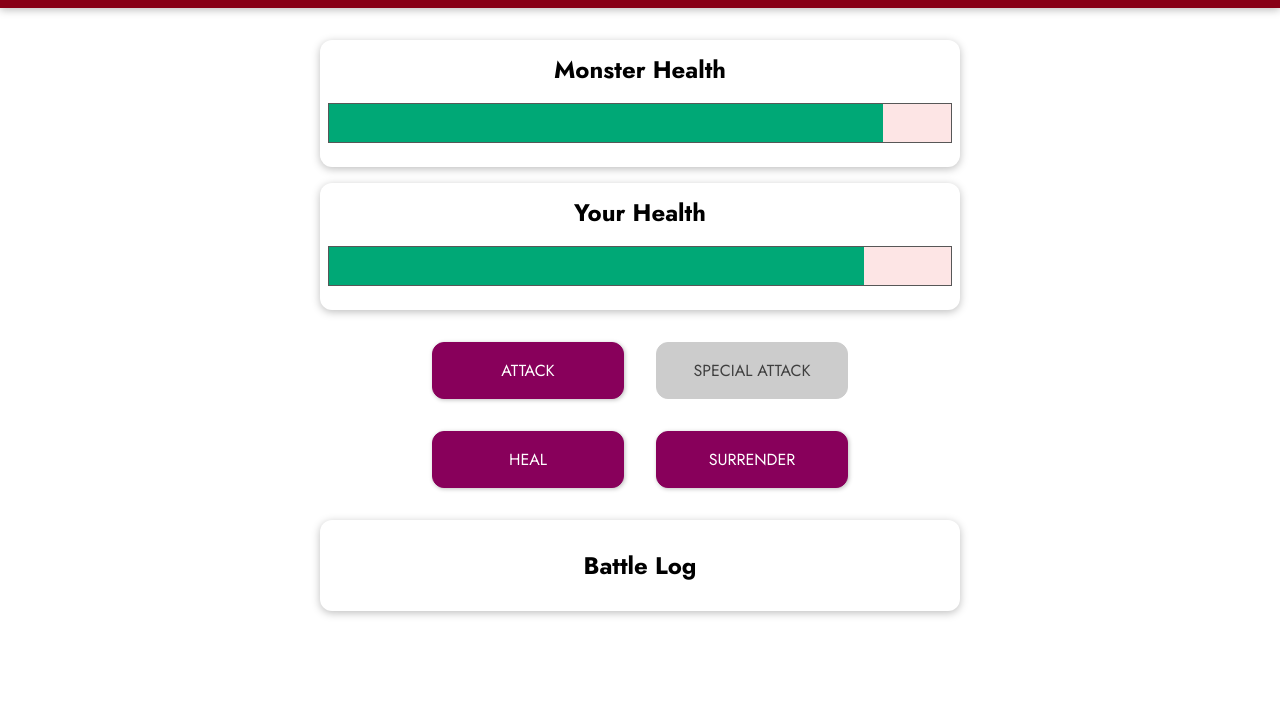
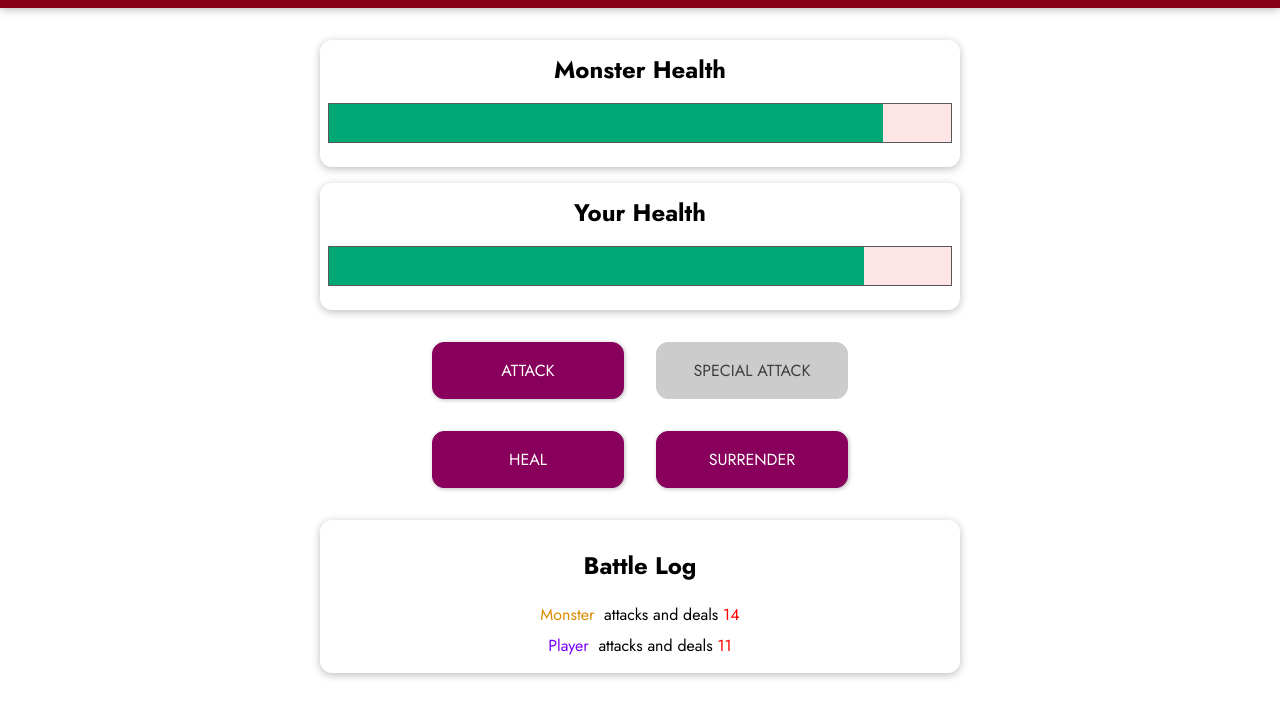
Before and after one commit to Eskander777/vue_example_game, a plain HTML site: page index.html in a window 1280 px wide. Both pictures are taken after a click on the button "ATTACK". Shown: the part 97-800 px from the top of the page. Drawn offline with nearby package versions, Linux system fonts and the light colour scheme.

Commit message:
added actions logger

```diff
--- a/app.js
+++ b/app.js
@@ -13,6 +13,7 @@ const app = Vue.createApp({
       monsterHealth: DEFAULT_MONSTER_HEALTH,
       currentRound: DEFAULT_ROUND,
       winner: null,
+      logMessages: [],
     };
   },
   computed: {
@@ -50,22 +51,26 @@ const app = Vue.createApp({
       this.monsterHealth = DEFAULT_MONSTER_HEALTH;
       this.currentRound = DEFAULT_ROUND;
       this.winner = null;
+      this.logMessages = [];
     },
     attackMonster() {
       this.currentRound++;
       const attackValue = getRandomValue(5, 12);
       this.monsterHealth -= attackValue;
+      this.addLogMessage("player", "attack", attackValue);
       this.attackPlayer();
     },
     specialAttackMonster() {
       this.currentRound++;
       const attackValue = getRandomValue(10, 25);
       this.monsterHealth -= attackValue;
+      this.addLogMessage("player", "attack", attackValue);
       this.attackPlayer();
     },
     attackPlayer() {
       const attackValue = getRandomValue(8, 15);
       this.playerHealth -= attackValue;
+      this.addLogMessage("monster", "attack", attackValue);
     },
     healPlayer() {
       this.currentRound++;
@@ -74,11 +79,19 @@ const app = Vue.createApp({
         return (this.playerHealth = 100);
 
       this.playerHealth += healthValue;
+      this.addLogMessage("player", "heal", healthValue);
       this.attackPlayer();
     },
     surrender() {
       this.winner = "monster";
     },
+    addLogMessage(who, what, value) {
+      this.logMessages.unshift({
+        actionBy: who,
+        actionType: what,
+        actionValue: value,
+      });
+    },
   },
 });
 
--- a/index.html
+++ b/index.html
@@ -36,7 +36,7 @@
         <h3 v-else>It's a draw</h3>
         <button @click="startGame">Start New Game</button>
       </section>
-      <section id="controls">
+      <section id="controls" v-else>
         <button @click="attackMonster">ATTACK</button>
         <button
           :disabled="isSpecialAttackEnabled"
@@ -49,7 +49,25 @@
       </section>
       <section id="log" class="container">
         <h2>Battle Log</h2>
-        <ul></ul>
+        <ul>
+          <li v-for="logMessage in logMessages" key="logMessage">
+            <span
+              :class="{'log--player': logMessage.actionBy === 'player', 'log--monster': logMessage.actionBy === 'monster'}"
+              >{{ logMessage.actionBy === 'player' ? 'Player' : ' Monster'
+              }}</span
+            >&nbsp;
+            <span v-if="logMessage.actionType === 'heal'"
+              >heals himself for
+              <span class="log--heal">{{ logMessage.actionValue }}</span></span
+            >
+            <span v-else
+              >attacks and deals
+              <span class="log--damage"
+                >{{ logMessage.actionValue }}</span
+              ></span
+            >
+          </li>
+        </ul>
       </section>
     </div>
   </body>
```
